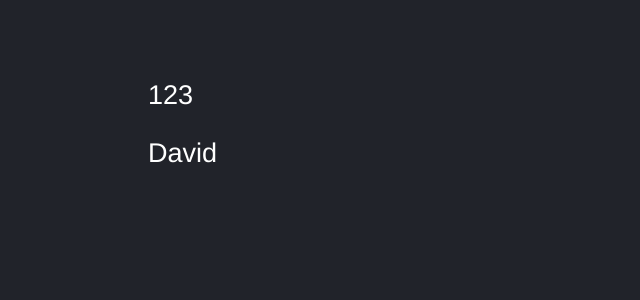
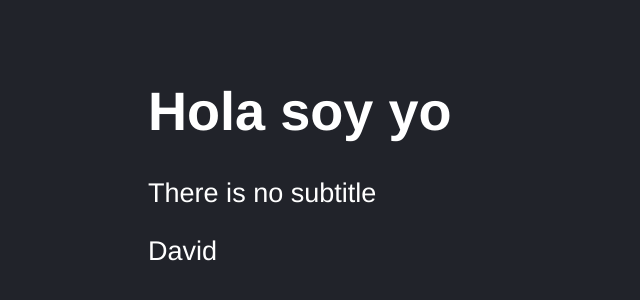
Before and after one commit to Davidcastel26/HooksReact, a React (Vite) app in the folder counterVite/: page / in a window 1280 px wide. Shown: the part 104-404 px from the top of the page, without its empty margins (0-640 px from the left). Built offline with nearby package versions, Linux system fonts and the light colour scheme.

Commit message:
setting the tools for test running

```diff
--- a/counterVite/src/ProjectApp.jsx
+++ b/counterVite/src/ProjectApp.jsx
@@ -1,11 +1,11 @@
 import { FirstApp } from './FirstApp'
+// import { CounterApp } from './CounterApp';
 
 export const App = () => {
     return (
         <div>
-            {/* <h1>Hola perros</h1> */}
-            {/* <FirstApp /> */}
-            <FirstApp  subTitle="123"/>
+            {/* <CounterApp value={20}/> */}
+            <FirstApp  title="Hola soy yo"/>
         </div>
     );
 }
--- a/counterVite/src/main.jsx
+++ b/counterVite/src/main.jsx
@@ -3,11 +3,9 @@ import ReactDOM from 'react-dom/client';
 import { App } from './ProjectApp'
 
 import './styles.css'
-// import { CounterApp } from './CounterApp';
 
 ReactDOM.createRoot( document.getElementById('root') ).render(
     <React.StrictMode>
-        {/* <CounterApp value={20}/> */}
-        <App />
+        <App/>
     </React.StrictMode>
 )
```
